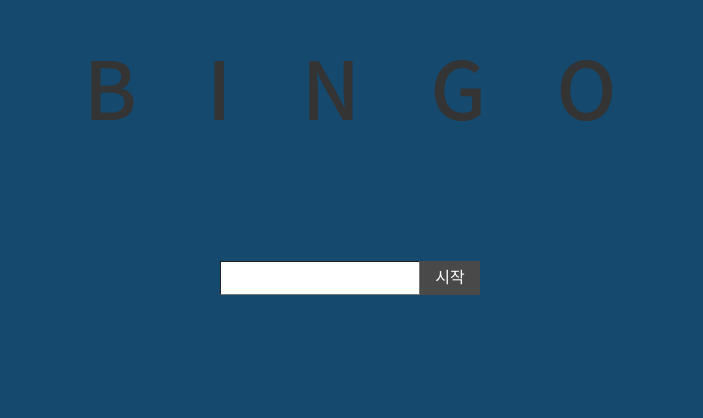
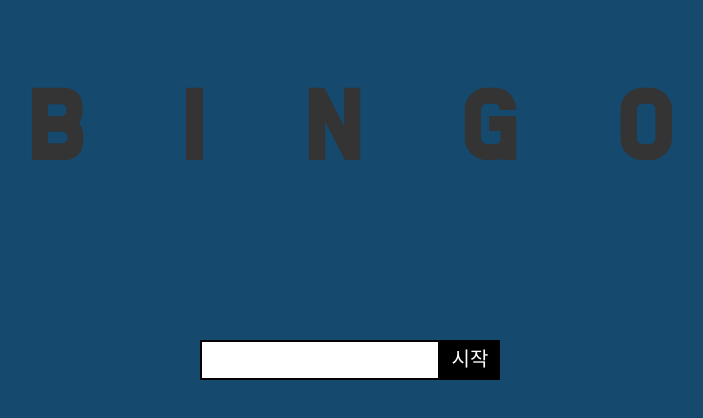
Before and after one commit to namookk/vue-game, a Vue app in the folder vue-bingo/: page / in a window 1280 px wide. Shown: the part 170-588 px from the top of the page, without its empty margins (290-993 px from the left). Built offline with nearby package versions, Linux system fonts and the light colour scheme.

Commit message:
login페이지 수정, layout.css 수정

```diff
--- a/vue-bingo/src/assets/web/css/layout.css
+++ b/vue-bingo/src/assets/web/css/layout.css
@@ -7,11 +7,26 @@
 
 
 /* ===== login ===== */
-#login {flex-direction: column;}
-#login h1 {margin-top: -15vh;padding-left: 70px;font-size: 80px;font-weight: 500;letter-spacing: 70px;color: #343434;}
-#login .userWrap {max-width:260px;width:65%;min-width: 200px;margin-top: 17vh;}
-#login .userWrap input {display: block;float: left;max-width: 200px;width: calc(100% - 60px);height: 34px;padding: 0 10px;line-height: 34px;border-width: 1px;}
-#login .userWrap button {width: 60px;height: 34px;padding: 0 5px;font-size: 16px;line-height: 34px;background: #494949;color: #fff;}
+#login {flex-direction: column;font-family: 'Do Hyeon', sans-serif;}
+#login h1 {padding-left: 100px;font-size: 100px;font-weight: 700;letter-spacing: 100px;color: #343434;}
+#login h1 span {display: block;float: left;text-shadow: -2px -2px 0 #000, 2px -2px 0 #000, -2px 2px 0 #000, 2px 2px 0 #000;}
+#login h1 span:nth-child(1) {transform: translateY(-15px);color: #a71e22;animation: textMoveT .8s infinite ease-in-out Alternate;}
+#login h1 span:nth-child(2) {color: #faf4ed;text-shadow: -3px -3px 0 #000, 3px -3px 0 #000, -3px 3px 0 #000, 3px 3px 0 #000;animation: textMoveB .8s infinite ease-in-out Alternate;}
+#login h1 span:nth-child(3) {transform: translateY(-15px);color: #f8992d;animation: textMoveB .8s infinite ease-in-out Alternate;animation: textMoveT .8s infinite ease-in-out Alternate;}
+#login h1 span:nth-child(4) {color: #5a96d0;animation: textMoveB .8s infinite ease-in-out Alternate;}
+#login h1 span:nth-child(5) {transform: translateY(-15px);color: #a71e22;animation: textMoveT .8s infinite ease-in-out Alternate;}
+@-webkit-keyframes textMoveT {
+  from {transform: translateY(-15px);}
+  to {transform: translateY(0);}
+}
+@-webkit-keyframes textMoveB {
+  from {transform: translateY(0);}
+  to {transform: translateY(-15px);}
+}
+#login .userWrap {max-width: 300px;width: 70%;min-width: 200px;margin-top: 20vh;}
+#login .userWrap input {display: block;float: left;width: calc(100% - 60px);padding: 0 10px;font-size: 20px;line-height: 36px;border: 2px solid #000;font-family: inherit;}
+#login .userWrap input:focus {outline: none;}
+#login .userWrap button {width: 60px;font-size: 20px;line-height: 40px;background: #000;color: #fff;font-family: inherit;}
 
 
 
@@ -50,7 +65,7 @@
 .bingo td:after {content: '';display: block;position: absolute;top: calc(53.5% + 1px);left: calc(53.5% + 1px);width: 65%;padding-top: 65%;transition: transform 0.3s ease;transform: translate(-50%, -50%) scale(0);border-radius: 50%;border: 0.3vw solid #a71e22;z-index: 3;}
 .bingo td.chk:after {transform: translate(-50%, -50%) scale(1);}
 .bingo td.sucess:before {background: #f3d8ae;}
-.bingo td textarea {position: absolute;top: calc(53.5% + 1px);left: calc(53.5% + 1px);width: 100%;max-height: calc(100% - 20px);height: 28px;overflow-y: scroll;padding: 0 10.7%;font-size: 20px;font-family: inherit;font-weight: 400;text-align: center;line-height: 1.4;background: transparent;border: 0;resize: none;word-break: keep-all;transform: translate(-50%, -50%);z-index: 2;}
+.bingo td textarea {position: absolute;top: calc(53.5% + 1px);left: calc(53.5% + 1px);width: 100%;max-height: calc(100% - 20px);height: 28px;overflow-y: scroll;padding: 0 10.7%;font-size: 22px;font-family: inherit;font-weight: 400;text-align: center;line-height: 1.4;background: transparent;border: 0;resize: none;word-break: keep-all;transform: translate(-50%, -50%);z-index: 2;}
 .bingo td textarea:focus {outline: none;}
 .bingo td textarea {
   -ms-overflow-style: none; /* IE and Edge */
@@ -60,7 +75,7 @@
   display: none; /* Chrome, Safari, Opera */
 }
 /* 채팅창 */
-.chatWrap {width: 20%;height: 85%;}
+.chatWrap {width: 20%;height: 85%;margin-top: 4vh;}
 .chat {width: 100%;height: calc(100% - 34px);padding: 13px;background: #fff;overflow-y: scroll;}
 .chat {
   -ms-overflow-style: none; /* IE and Edge */
@@ -82,4 +97,4 @@
 .inputWrap input {width: calc(100% - 60px);height: 34px;padding: 0 10px;line-height: 34px;display: block;float: left;}
 .inputWrap button {width: 60px;height: 34px;padding: 0 5px;line-height: 34px;background: #333;color: #fff;}
 
-.exitBtn {position: absolute;top: 15px;right: 0;padding: 10px 15px;background: #333;color: #fff;border-radius: 3px;}
+.exitBtn {position: absolute;top: 3vh;right: 0;padding: 10px 15px;background: #333;color: #fff;border-radius: 3px;}
--- a/vue-bingo/src/assets/web/html/login.html
+++ b/vue-bingo/src/assets/web/html/login.html
@@ -9,7 +9,8 @@
 </head>
 <body>
   <div id="login" class="wrap">
-    <h1>BINGO</h1>
+    <!-- span 태그 추가 -->
+    <h1><span>B</span><span>I</span><span>N</span><span>G</span><span>O</span></h1>
     <div class="userWrap">
       <input type="text" name="" id="">
       <button type="button">시작</button>
```
